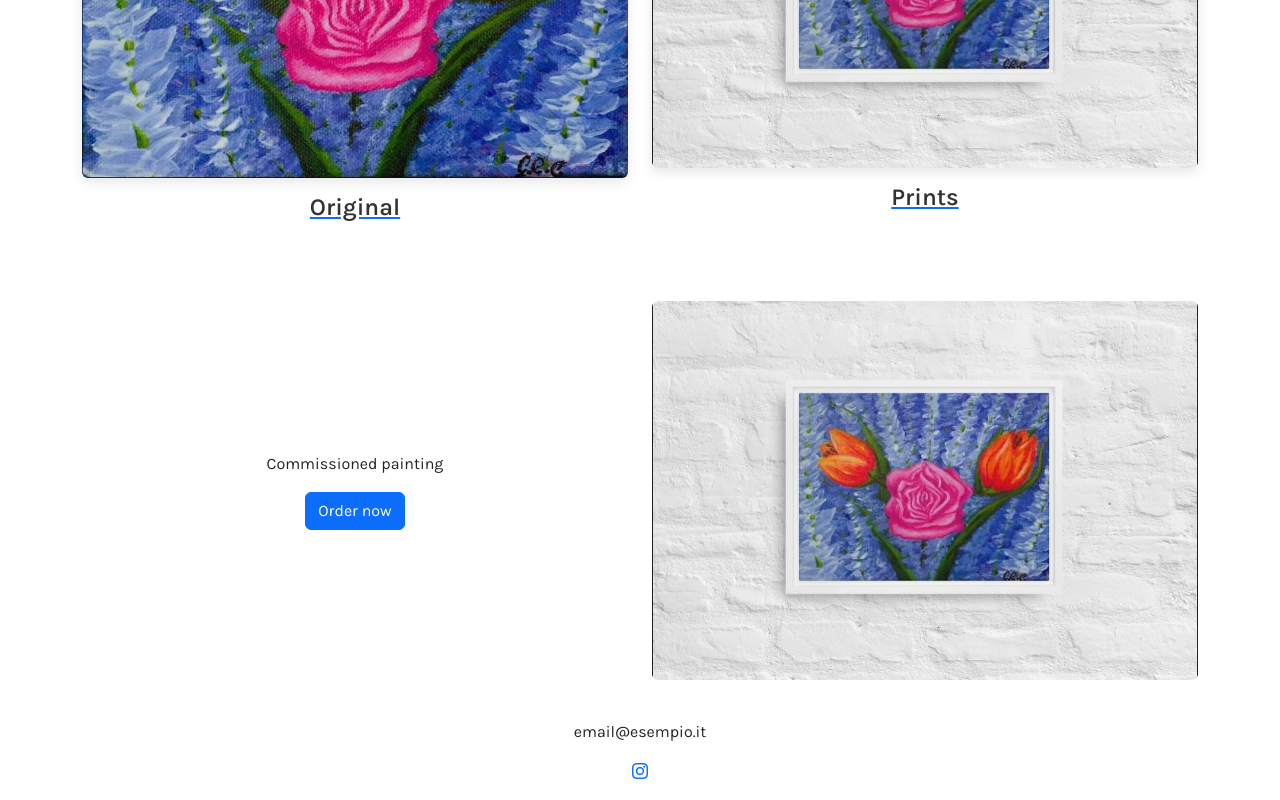
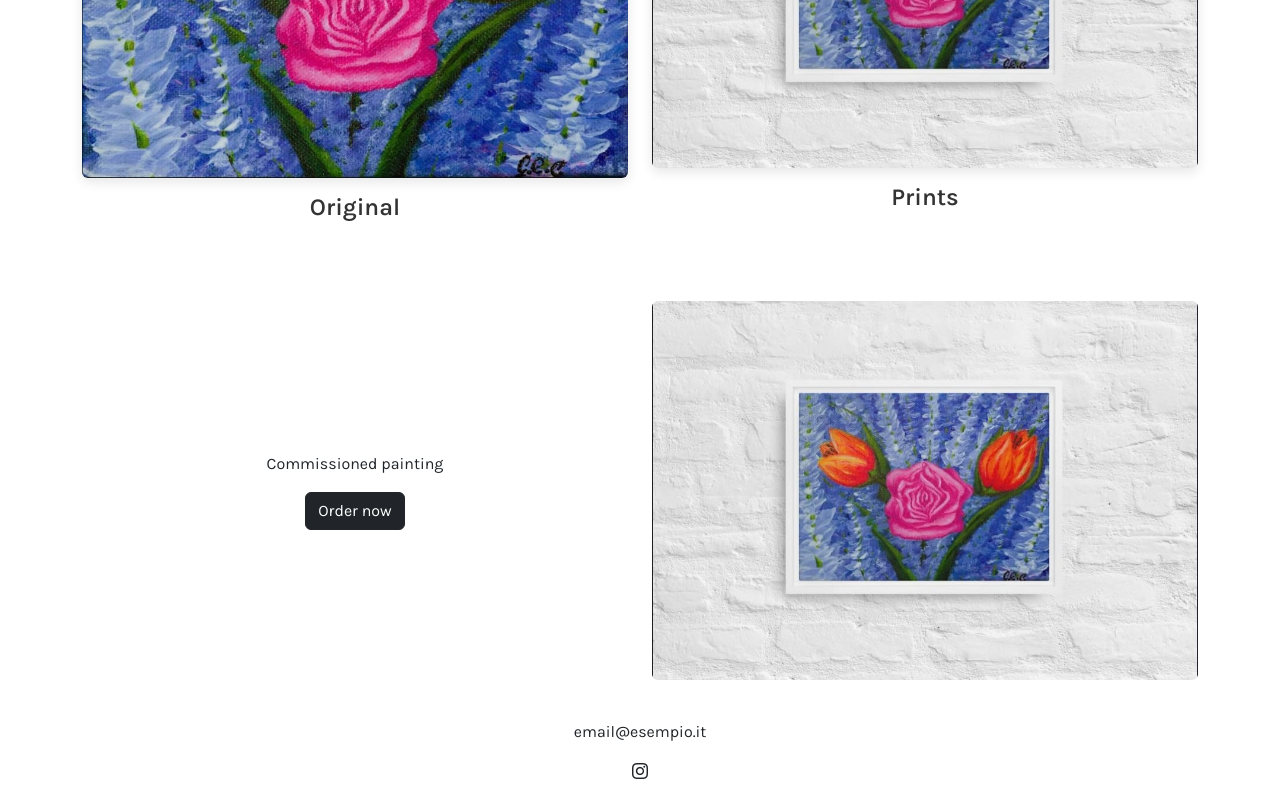
Before and after one commit to Serena293/ecommerce-fe, a React (Vite) app: page /home in a window 1280 px wide. Shown: the part 1104-1904 px from the top of the page. Built offline with nearby package versions, Linux system fonts and the light colour scheme.

Commit message:
added buttons product card

```diff
--- a/src/App.jsx
+++ b/src/App.jsx
@@ -90,14 +90,18 @@ function App() {
               path="/admin"
               element={
                 <ProtectedRoute requiredRole="ADMIN">
-                  <AdminDashboard />
+                  <AdminDashboard
+
+             />
                 </ProtectedRoute>
               }
             />
 
-            <Route path="/original" element={<OriginalPage />} />
+            <Route path="/original" element={<OriginalPage   isAuthenticated={isAuthenticated}
+                  userRole={user?.role} />} />
 
-            <Route path="/print" element={<PrintPage/>}/>
+            <Route path="/print" element={<PrintPage   isAuthenticated={isAuthenticated}
+                  userRole={user?.role}/>}/>
 
             <Route path="/commissions" element={<OrderPage/>}/>
           </Routes>
--- a/src/components/Footer.jsx
+++ b/src/components/Footer.jsx
@@ -3,7 +3,7 @@ const Footer = () => {
         <>
         <section className="d-flex flex-column align-items-center justify-content-center mb-3">
             <span className="m-3">email@esempio.it</span>
-        <a href="https://www.instagram.com/its_juicyart?igsh=MWVpa2ptbmRncWtyeg=="  target="_blank"><i className="bi bi-instagram "></i></a>
+        <a href="https://www.instagram.com/its_juicyart?igsh=MWVpa2ptbmRncWtyeg=="  target="_blank"><i className="bi bi-instagram text-dark "></i></a>
         </section>
         </>
     )
--- a/src/components/HomePage.jsx
+++ b/src/components/HomePage.jsx
@@ -46,7 +46,7 @@ const HomePage = () => {
                 alt="flowers painting"
                 className="img-fluid rounded"
               />
-              <Link to="/original">
+              <Link to="/original" className="link">
                 <h2>Original</h2>
               </Link>
             </div>
@@ -56,7 +56,7 @@ const HomePage = () => {
                 alt="flowers print"
                 className="img-fluid rounded"
               />
-              <Link to="/print">
+              <Link to="/print" className="link">
               <h2>Prints</h2>
               </Link>
             </div>
@@ -70,7 +70,7 @@ const HomePage = () => {
             <span className="mb-3">Commissioned painting</span>
           <Link to="/commissions">
 
-            <button className="btn btn-primary">Order now</button>
+            <button className="btn btn-dark">Order now</button>
             </Link>
           </div>
 
--- a/src/components/OrderPage.jsx
+++ b/src/components/OrderPage.jsx
@@ -13,7 +13,7 @@ const OrderPage = () => {
         <label>Desctiption:</label>
         <textarea placeholder="Describe your idea, include as many details as possible"></textarea>
         <div className="d-flex justify-content-center mt-2">
-          <button className="border-0 btn btn-sm btn-primary w-auto fs-4">
+          <button className="border-0 btn btn-sm btn-dark w-auto fs-4">
             Send
           </button>
         </div>
--- a/src/components/OriginalPage.jsx
+++ b/src/components/OriginalPage.jsx
@@ -4,7 +4,8 @@ const OriginalPage = () => {
   return (
     <div>
       <h2 className="text-center my-4">Original Artworks</h2>
-      <ProductList category="ORIGINAL" />
+      <ProductList category="ORIGINAL"
+       />
     </div>
   );
 };
--- a/src/components/ProductCard.jsx
+++ b/src/components/ProductCard.jsx
@@ -1,7 +1,12 @@
 
 import { Card, Button } from "react-bootstrap";
+import {useAuth} from "../AuthContext"
 
-const ProductCard = ({ product }) => {
+const ProductCard = ( {product}) => {
+  const {user, isAuthenticated} = useAuth()
+  console.log(isAuthenticated, "product card auth")
+
+
   return (
     <Card>
       <Card.Img variant="top" src={product.imageUrl} />
@@ -10,7 +15,12 @@ const ProductCard = ({ product }) => {
         <Card.Text>{product.description}</Card.Text>
         <Card.Text> price: {product.price} £</Card.Text>
         <Card.Text> size: {product.canvasSize}</Card.Text>
-        <Button variant="primary">Add to cart</Button>
+        <Button variant="dark">Add to cart</Button>
+        {isAuthenticated && user.role === "ADMIN" &&
+        <div className="d-flex flex-row m-2">
+        <Button variant="warning me-2"> Edit</Button>
+        <Button variant="danger">Delete </Button>
+        </div>}
       </Card.Body>
     </Card>
   );
--- a/src/components/ProductList.jsx
+++ b/src/components/ProductList.jsx
@@ -2,12 +2,13 @@ import { useEffect, useState } from "react";
 import ProductCard from "./ProductCard";
 import { Container, Row, Col, Spinner, Alert } from "react-bootstrap";
 
-const ProductList = ({ category }) => {
+const ProductList = ({ category}) => {
   const [products, setProducts] = useState([]);
   const [loading, setLoading] = useState(true);
   const [error, setError] = useState(null);
 
-  console.log("productList is rendering ")
+  // console.log("productList is rendering ")
+
 
   useEffect(() => {
     const fetchProducts = async () => {
@@ -38,8 +39,9 @@ const ProductList = ({ category }) => {
       <Row>
         {products.map((product) => (
           <Col key={product.productId} md={4} className="mb-4">
-            <ProductCard product={product} />
-            {products.length === 0 && <p>No products found.</p>}
+            <ProductCard product={product}
+          />
+
 
           </Col>
         ))}
--- a/src/index.css
+++ b/src/index.css
@@ -41,3 +41,7 @@
     height: 100%;
     margin: 0;
   }
+
+  .link{
+    text-decoration: none;
+  }
```
